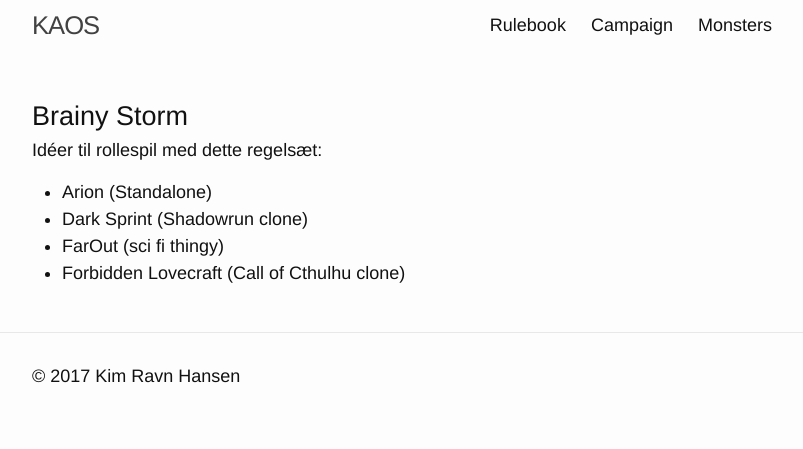
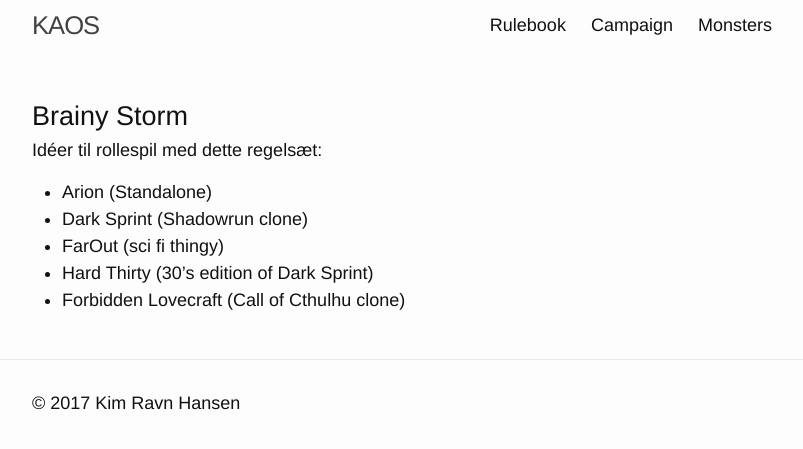
Before and after one commit to moccalotto/kaos, a Jekyll site: the page built from brainy-storm.md, in a window 1280 px wide. Shown: the top 449 px of the page, without its empty margins (238-1041 px from the left). Built offline with Jekyll 4.4.1, drawn with Linux system fonts in a browser that asks for light colours.

Commit message:
Hard Thirty

```diff
--- a/brainy-storm.md
+++ b/brainy-storm.md
@@ -10,4 +10,5 @@ Idéer til rollespil med dette regelsæt:
 * Arion (Standalone)
 * Dark Sprint (Shadowrun clone)
 * FarOut (sci fi thingy)
+* Hard Thirty (30's edition of Dark Sprint)
 * Forbidden Lovecraft (Call of Cthulhu clone)
```
